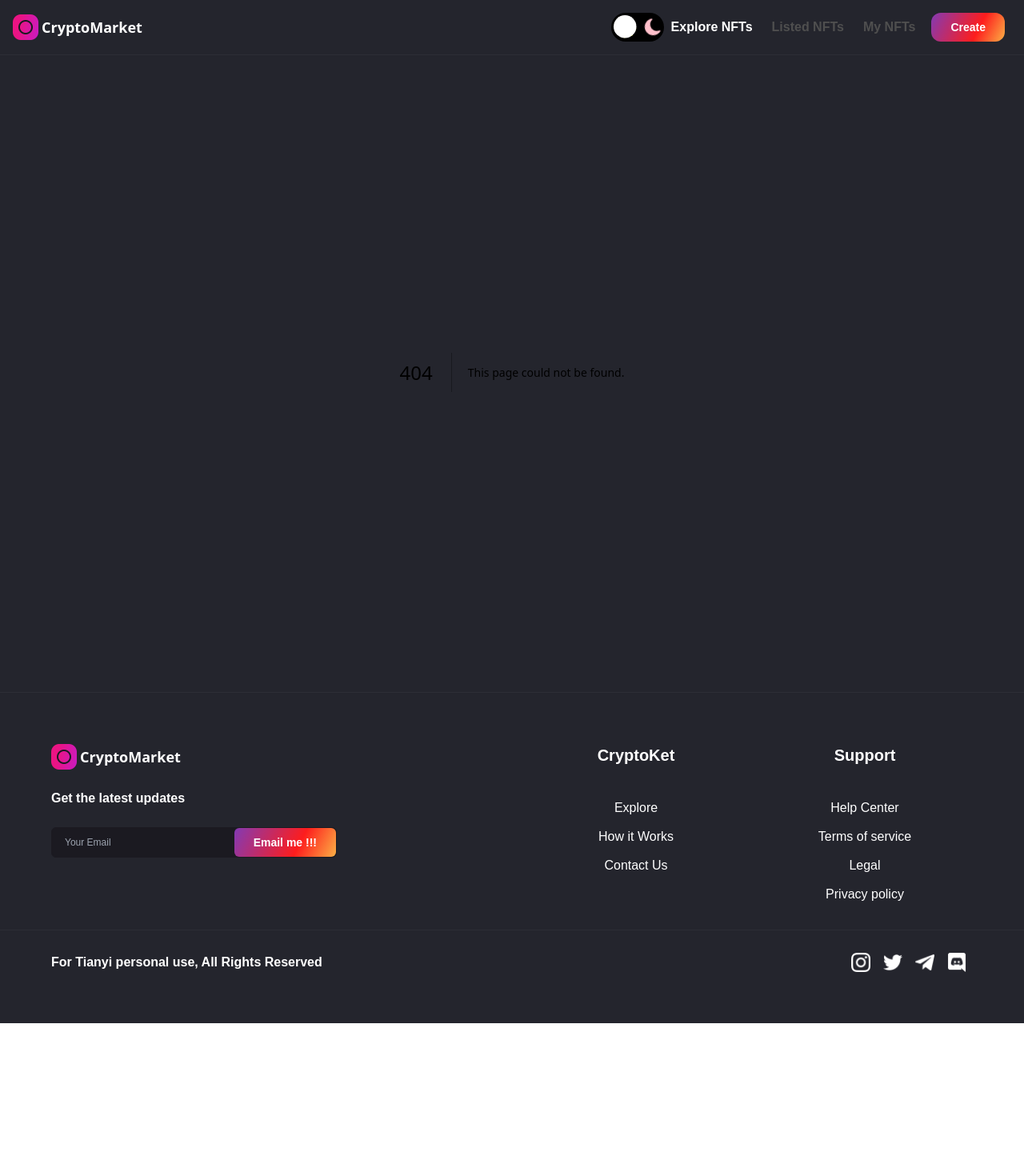
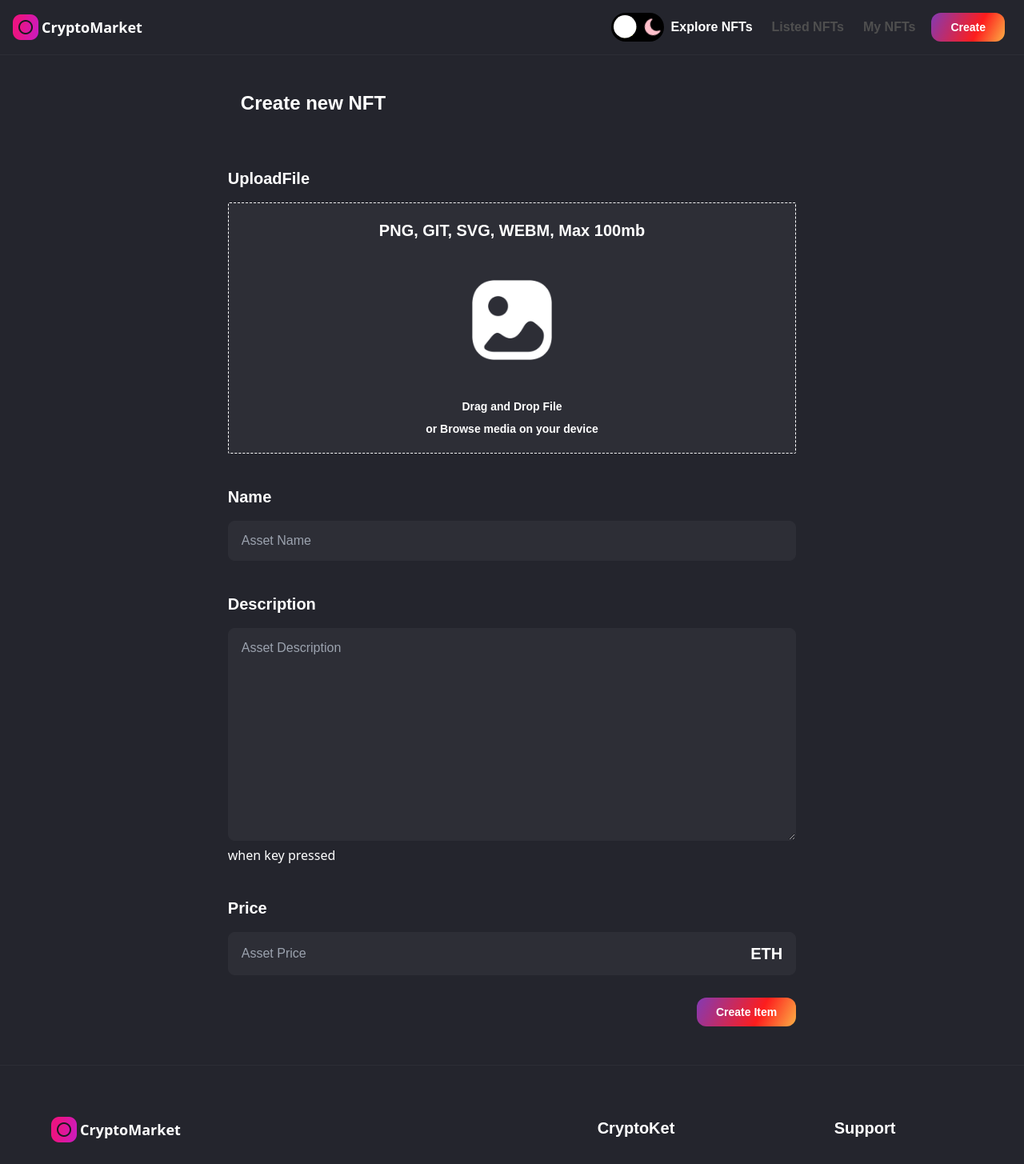
Before and after one commit to Andrewzhan2001/web3.0-NFT, a Next.js app: page /create-nft in a window 1280 px wide. Before the commit this address had no page. Shown: the top 1455 px of the page at 80% size. Before the commit the page ends 1279 px from the top, so only its background shows below. Built offline with nearby package versions, Linux system fonts and the light colour scheme; a web font is replaced by a local one.

Commit message:
complete create nft page

```diff
--- /dev/null
+++ b/components/Input.jsx
@@ -0,0 +1,20 @@
+import React from 'react';
+
+const Input = ({ inputType, title, placeholder, handleClick }) => (
+  <div className="w-full mt-10">
+    <p className="text-xl font-semibold font-poppins dark:text-white text-nft-black-1">{title}</p>
+    {inputType === 'number' ? (
+      <div className="flex-row w-full px-4 py-3 mt-4 text-base bg-white border rounded-lg outline-none dark:bg-nft-black-1 dark:border-nft-black-1 border-nft-gray-2 font-poppins dark:text-white text-nft-gray-2 flexBetween">
+        <input type="number" placeholder={placeholder} onChange={handleClick} className="flex-1 w-full bg-white outline-none dark:bg-nft-black-1 " />
+        <p className="text-xl font-semibold font-poppins dark:text-white text-nft-black-1">ETH</p>
+      </div>
+    ) : inputType === 'textarea' ? (
+      <textarea rows={10} placeholder={placeholder} onChange={handleClick} className="w-full px-4 py-3 mt-4 text-base bg-white border rounded-lg outline-none dark:bg-nft-black-1 dark:border-nft-black-1 border-nft-gray-2 font-poppins dark:text-white text-nft-gray-2" />
+    ) : (
+      <input placeholder={placeholder} onChange={handleClick} className="w-full px-4 py-3 mt-4 text-base bg-white border rounded-lg outline-none dark:bg-nft-black-1 dark:border-nft-black-1 border-nft-gray-2 font-poppins dark:text-white text-nft-gray-2" />
+    )}
+
+  </div>
+);
+
+export default Input;
--- a/components/Navbar.jsx
+++ b/components/Navbar.jsx
@@ -6,7 +6,7 @@ import Link from 'next/link';
 import images from '../assets';
 import { Button } from '.';
 
-const MenuItems = ({ isMobile, active, setActive }) => {
+const MenuItems = ({ isMobile, active, setActive, setIsOpen }) => {
   const generateLink = (i) => {
     switch (i) {
       case 0: return '/';
@@ -23,6 +23,7 @@ const MenuItems = ({ isMobile, active, setActive }) => {
           key={i}
           onClick={() => {
             setActive(item);
+            setIsOpen(false);
           }}
           className={`flex flex-row items-center font-poppins font-semibold text-base dark:hover:text-white hover:text-nft-dark mx-3
           ${active === item
@@ -36,7 +37,7 @@ const MenuItems = ({ isMobile, active, setActive }) => {
   );
 };
 
-const ButtonGroup = ({ setActive, router }) => {
+const ButtonGroup = ({ setActive, router, setIsOpen }) => {
   const hasConnected = true;
   return hasConnected ? (
     <Button
@@ -44,7 +45,7 @@ const ButtonGroup = ({ setActive, router }) => {
       classStyles="mx-2 rounded-xl"
       handleClick={() => {
         setActive('');
-
+        setIsOpen(false);
         router.push('/create-nft');
       }}
     />
@@ -52,7 +53,9 @@ const ButtonGroup = ({ setActive, router }) => {
     <Button
       btnName="Connect"
       classStyles="mx-2 rounded-xl"
-      handleClick={() => {}}
+      handleClick={() => {
+        setIsOpen(false);
+      }}
     />
   );
 };
@@ -112,10 +115,10 @@ const Navbar = () => {
           <div className="fixed inset-0 z-10 flex flex-col justify-between bg-white top-65 dark:bg-nft-dark nav-h">
             <div className="flex-1 p-4">
               {/* isMobile默认为true */}
-              <MenuItems active={active} setActive={setActive} isMobile />
+              <MenuItems active={active} setActive={setActive} isMobile setIsOpen={setIsOpen} />
             </div>
             <div className="p-4 border-t dark:border-nft-black-1 border-nft-gray-1">
-              <ButtonGroup setActive={setActive} router={router} />
+              <ButtonGroup setActive={setActive} router={router} setIsOpen={setIsOpen} />
             </div>
           </div>
         )}
--- a/components/index.js
+++ b/components/index.js
@@ -4,5 +4,6 @@ import Button from './Button';
 import Banner from './Banner';
 import CreatorCard from './CreatorCard';
 import NFTCard from './NFTCard';
+import Input from './Input';
 
-export { Navbar, Footer, Button, Banner, CreatorCard, NFTCard };
+export { Navbar, Footer, Button, Banner, CreatorCard, NFTCard, Input };
--- /dev/null
+++ b/pages/create-nft.jsx
@@ -0,0 +1,97 @@
+import React, { useState, useMemo, useCallback, useContext } from 'react';
+import { useRouter } from 'next/router';
+import { useDropzone } from 'react-dropzone';
+import Image from 'next/image';
+import { useTheme } from 'next-themes';
+import { Button, Input } from '../components';
+import images from '../assets';
+
+const CreateNFT = () => {
+  const { theme } = useTheme();
+  const [fileUrl, setfileUrl] = useState(null);
+  const [formInput, setFormInput] = useState({ price: '', name: '', description: '' });
+
+  // upload file to IPFS(blockchain)
+  const onDrop = useCallback((acceptedFiles) => {
+
+  }, []);
+
+  /* after get the file, call this onDrop function, regardless accepted or rejected */
+  const { getRootProps, getInputProps, isDragActive, isDragAccept, isDragReject } = useDropzone({
+    onDrop,
+    accept: 'image/*',
+    maxSize: 5000000,
+  });
+
+  const fileStyle = useMemo(
+    () => (
+      `dark:bg-nft-black-1 bg-white border dark:border-white border-nft-gray-2 flex flex-col items-center p-5 rounded-sm border-dashed
+       ${isDragActive ? ' border-file-active ' : ''}
+       ${isDragAccept ? ' border-file-accept ' : ''}
+       ${isDragReject ? ' border-file-reject ' : ''}`),
+    [isDragActive, isDragReject, isDragAccept],
+  );
+
+  return (
+    <div className="flex justify-center p-12 sm:px-4 border-file">
+      <div className="w-3/5 md:w-full">
+        <h1 className="ml-4 text-2xl font-semibold font-poppins dark:text-white text-nft-black-1 minlg:text-4xl xs:ml-0">Create new NFT</h1>
+        <div className="mt-16">
+          <p className="text-xl font-semibold font-poppins dark:text-white text-nft-black-1">UploadFile</p>
+          <div className="mt-4">
+            {/* take each param from the objet, inject as parameter to the tag */}
+            <div {...getRootProps()} className={fileStyle}>
+              <input {...getInputProps()} />
+              <div className="flex-col text-center flexCenter">
+                <p className="text-xl font-semibold font-poppins dark:text-white text-nft-black-1">PNG, GIT, SVG, WEBM, Max 100mb</p>
+                <div className="flex justify-center w-full my-12">
+                  <Image src={images.upload} width={100} height={100} objectfit="contain" alt="file upload" className={theme === 'light' && 'filter invert'} />
+                </div>
+                <p className="text-sm font-semibold font-poppins dark:text-white text-nft-black-1">Drag and Drop File</p>
+                <p className="mt-2 text-sm font-semibold font-poppins dark:text-white text-nft-black-1">or Browse media on your device</p>
+              </div>
+            </div>
+            {fileUrl && (
+              <aside>
+                <div>
+                  <Image src={fileUrl} alt="asset_file" />
+                </div>
+              </aside>
+            )}
+          </div>
+        </div>
+        <Input
+          inputType="input"
+          title="Name"
+          placeholder="Asset Name"
+          handleClick={(e) => setFormInput({ ...formInput, name: e.target.value })}
+        />
+
+        <Input
+          inputType="textarea"
+          title="Description"
+          placeholder="Asset Description"
+          handleClick={(e) => setFormInput({ ...formInput, description: e.target.value })}
+        />
+        when key pressed
+        <Input
+          inputType="number"
+          title="Price"
+          placeholder="Asset Price"
+          handleClick={(e) => setFormInput({ ...formInput, price: e.target.value })}
+        />
+
+        <div className="flex justify-end w-full mt-7">
+          <Button
+            btnName="Create Item"
+            btnType="primary"
+            classStyles="rounded-xl"
+            handleClick={() => {}}
+          />
+        </div>
+      </div>
+    </div>
+  );
+};
+
+export default CreateNFT;
--- a/pages/created-nfts.jsx
+++ b/pages/created-nfts.jsx
@@ -1,8 +1,8 @@
 import React from 'react';
 
-// route for localhost:3000/create-nft
+// route for localhost:3000/created-nfts
 const CreateNft = () => (
-    <div>CreateNft</div>
-  )
+  <div>CreateNft</div>
+);
 
 export default CreateNft;
```
